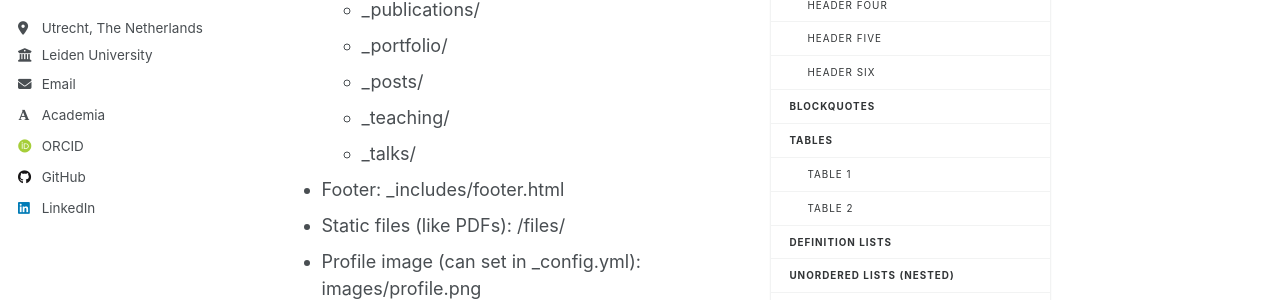
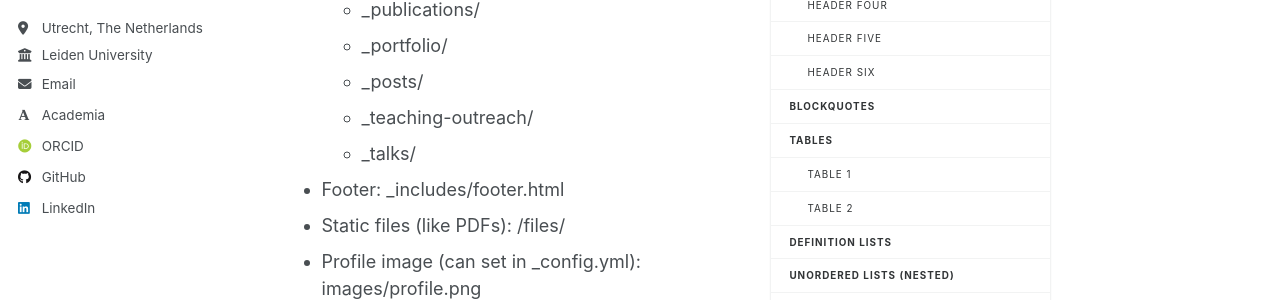
Before and after one commit to ScottV19/ScottV19.github.io, a Jekyll site: the page built from _pages/markdown.md, in a window 1280 px wide and 900 px high. Shown: the part 391-691 px from the top of the window. Built offline with Jekyll 4.4.1, drawn with Linux system fonts in a browser that asks for light colours; emoji names are drawn with the system emoji font; some web fonts are replaced.

Commit message:
Another attempt to include teaching

```diff
--- a/_config.yml
+++ b/_config.yml
@@ -251,10 +251,10 @@ defaults:
     values:
       layout: single
       author_profile: true
-  # _teaching
+  # _teaching-outreach
   - scope:
       path: ""
-      type: teaching
+      type: teaching-outreach
     values:
       layout: single
       author_profile: true
--- a/_pages/markdown.md
+++ b/_pages/markdown.md
@@ -18,7 +18,7 @@ redirect_from:
   * _publications/
   * _portfolio/
   * _posts/
-  * _teaching/
+  * _teaching-outreach/
   * _talks/
 * Footer: _includes/footer.html
 * Static files (like PDFs): /files/
--- a/scripts/cv_markdown_to_json.py
+++ b/scripts/cv_markdown_to_json.py
@@ -307,7 +307,7 @@ def parse_talks(talks_dir):
     return talks
 
 def parse_teaching(teaching_dir):
-    """Parse teaching from the _teaching directory."""
+    """Parse teaching from the _teaching-outreach directory."""
     teaching = []
 
     if not os.path.exists(teaching_dir):
```
